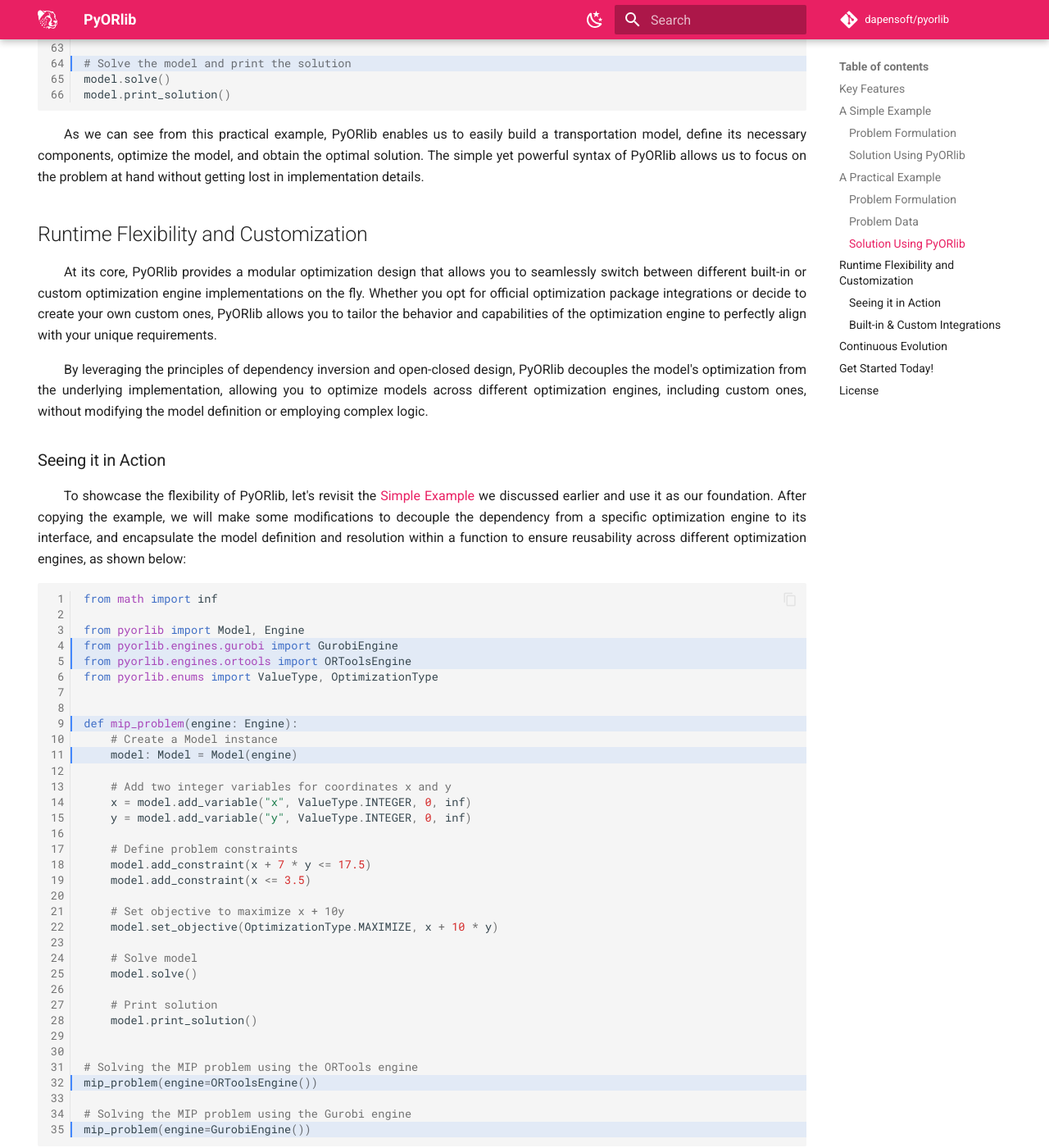
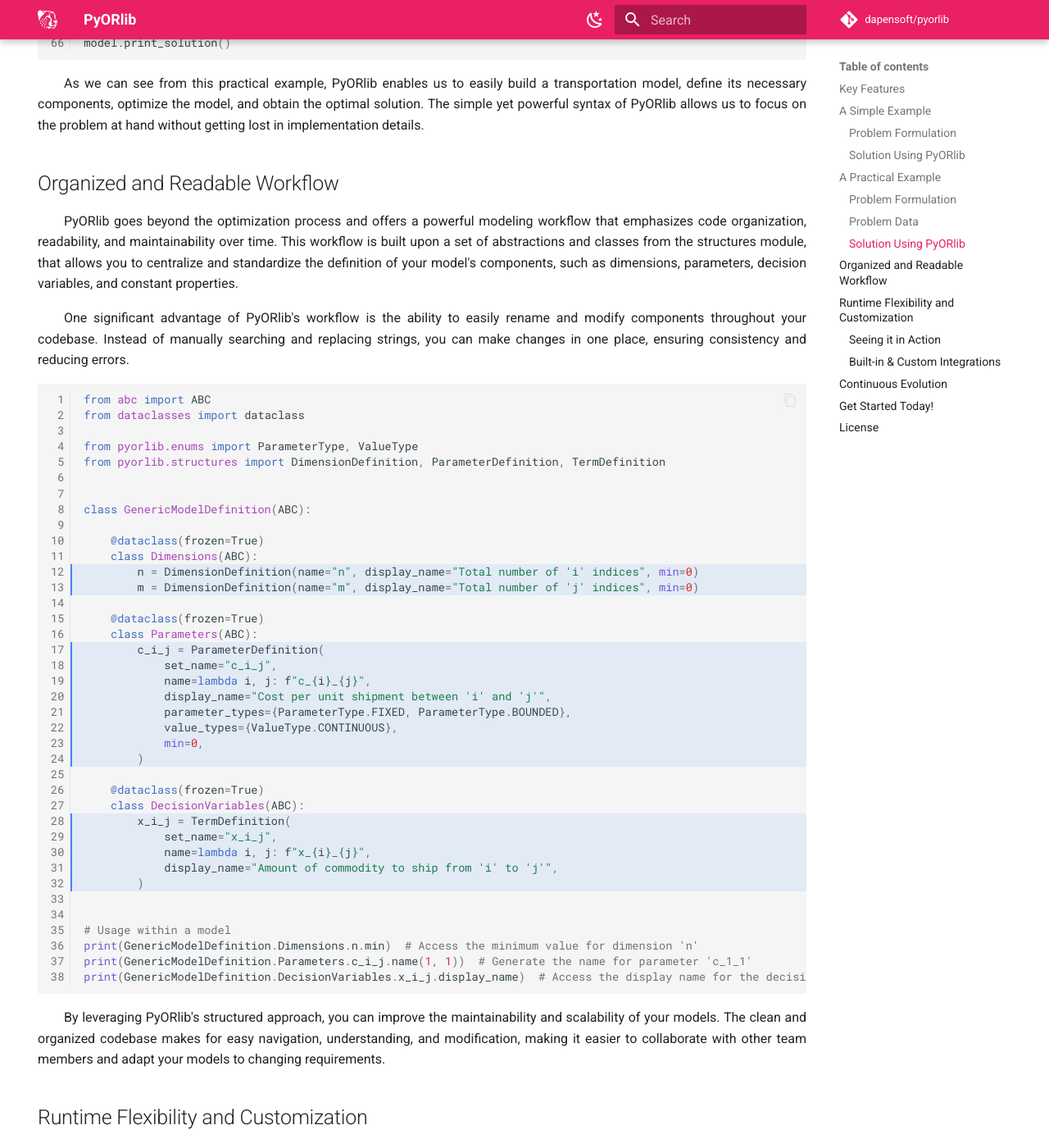
Before and after one commit to dapensoft/pyorlib, an MkDocs documentation site: the page built from docs/index.md, in a window 1280 px wide and 1400 px high, scrolled down 7168 px. Shown: the whole window at 82% size. Built offline with MkDocs 1.6.1 and Material for MkDocs 9.7.7, drawn with Linux system fonts in a browser that asks for light colours; comment, search, counter and statistics services are not loaded; some of the changed text lies outside the part shown.

Commit message:
Add the Organized and Readable Workflow section in the documentation index

````diff
--- a/docs/index.md
+++ b/docs/index.md
@@ -151,46 +151,6 @@ model.solve()
 # Print solution
 model.print_solution()
 ```
-
-<details markdown="1" class="tip">
-<summary>You can also work with other engines...</summary>
-
-<p style='text-align: justify;'>
-    &emsp;&emsp;With PyORlib, you have the flexibility to utilize various engines, such as the <code>GurobiEngine</code>,
-	to solve the same model without altering its definition. To learn more about supported integrations, please refer to
-	the <a href="https://dapensoft.github.io/pyorlib/getting-started/#optional-dependencies" target="_blank">Optional Dependencies</a>
-	section.
-</p>
-
-```Python title="Solving a MIP Problem with PyORlib (Gurobi engine)" linenums="1" hl_lines="8"
-from math import inf
-
-from pyorlib import Model
-from pyorlib.engines.gurobi import GurobiEngine
-from pyorlib.enums import ValueType, OptimizationType
-
-# Create a Model instance using the Gurobi engine
-model: Model = Model(engine=GurobiEngine())
-
-# Add two integer variables for coordinates x and y
-x = model.add_variable("x", ValueType.INTEGER, 0, inf)
-y = model.add_variable("y", ValueType.INTEGER, 0, inf)
-
-# Define problem constraints
-model.add_constraint(x + 7 * y <= 17.5)
-model.add_constraint(x <= 3.5)
-
-# Set objective to maximize x + 10y
-model.set_objective(OptimizationType.MAXIMIZE, x + 10 * y)
-
-# Solve model
-model.solve()
-
-# Print solution
-model.print_solution()
-```
-
-</details>
 
 <p style='text-align: justify;'>
     &emsp;&emsp;As we can see from the previous example, PyORlib follows a simple and user-friendly workflow for
@@ -483,6 +443,68 @@ model.print_solution()
 	syntax of PyORlib allows us to focus on the problem at hand without getting lost in implementation details.
 </p>
 
+## Organized and Readable Workflow
+
+<p style='text-align: justify;'>
+    &emsp;&emsp;PyORlib goes beyond the optimization process and offers a powerful modeling workflow that emphasizes
+	code organization, readability, and maintainability over time. This workflow is built upon a set of abstractions
+	and classes from the structures module, that allows you to centralize and standardize the definition of your
+	model's components, such as dimensions, parameters, decision variables, and constant properties.
+</p>
+
+<p style='text-align: justify;'>
+    &emsp;&emsp;One significant advantage of PyORlib's workflow is the ability to easily rename and modify components
+	throughout your codebase. Instead of manually searching and replacing strings, you can make changes in one place,
+	ensuring consistency and reducing errors.
+</p>
+
+```Python linenums="1" hl_lines="12-13 17-24 28-32"
+from abc import ABC
+from dataclasses import dataclass
+
+from pyorlib.enums import ParameterType, ValueType
+from pyorlib.structures import DimensionDefinition, ParameterDefinition, TermDefinition
+
+
+class GenericModelDefinition(ABC):
+
+    @dataclass(frozen=True)
+    class Dimensions(ABC):
+        n = DimensionDefinition(name="n", display_name="Total number of 'i' indices", min=0)
+        m = DimensionDefinition(name="m", display_name="Total number of 'j' indices", min=0)
+
+    @dataclass(frozen=True)
+    class Parameters(ABC):
+        c_i_j = ParameterDefinition(
+            set_name="c_i_j",
+            name=lambda i, j: f"c_{i}_{j}",
+            display_name="Cost per unit shipment between 'i' and 'j'",
+            parameter_types={ParameterType.FIXED, ParameterType.BOUNDED},
+            value_types={ValueType.CONTINUOUS},
+            min=0,
+        )
+
+    @dataclass(frozen=True)
+    class DecisionVariables(ABC):
+        x_i_j = TermDefinition(
+            set_name="x_i_j",
+            name=lambda i, j: f"x_{i}_{j}",
+            display_name="Amount of commodity to ship from 'i' to 'j'",
+        )
+
+
+# Usage within a model
+print(GenericModelDefinition.Dimensions.n.min)  # Access the minimum value for dimension 'n'
+print(GenericModelDefinition.Parameters.c_i_j.name(1, 1))  # Generate the name for parameter 'c_1_1'
+print(GenericModelDefinition.DecisionVariables.x_i_j.display_name)  # Access the display name for the decision variable 'x_i_j'
+```
+
+<p style='text-align: justify;'>
+    &emsp;&emsp;By leveraging PyORlib's structured approach, you can improve the maintainability and scalability of
+	your models. The clean and organized codebase makes for easy navigation, understanding, and modification, making
+	it easier to collaborate with other team members and adapt your models to changing requirements.
+</p>
+
 ## Runtime Flexibility and Customization
 
 <p style='text-align: justify;'>
````
